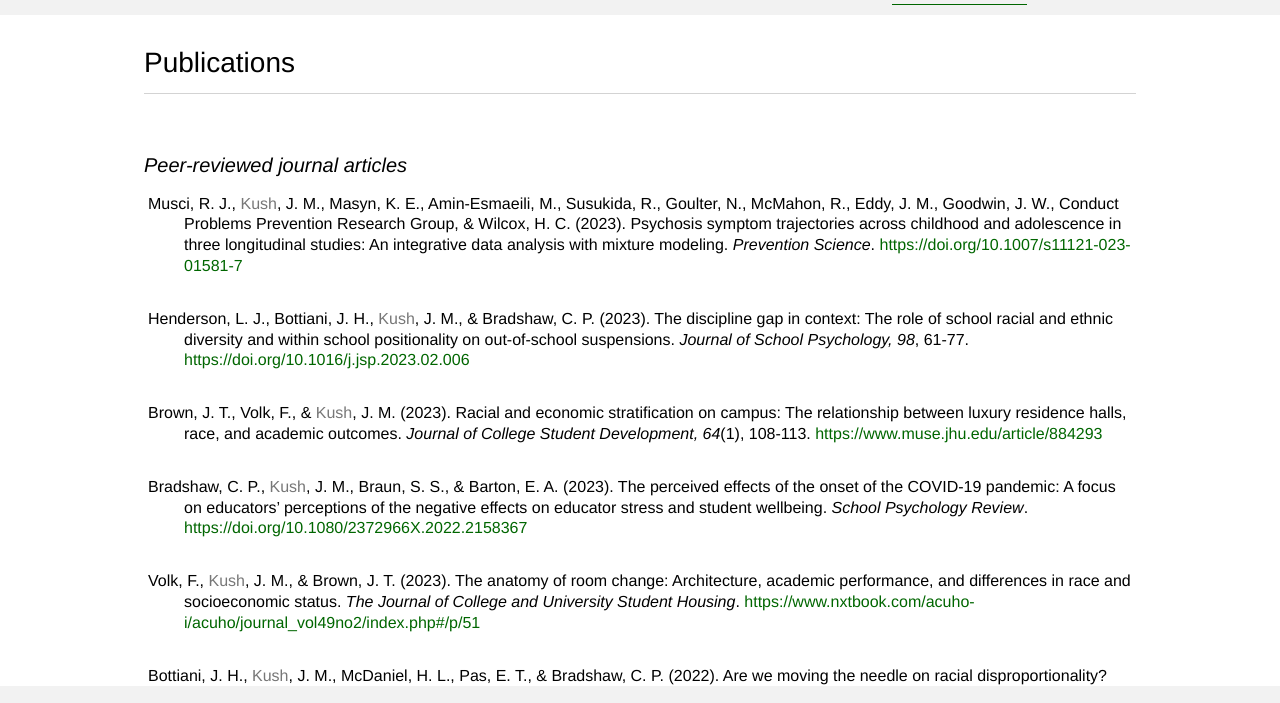
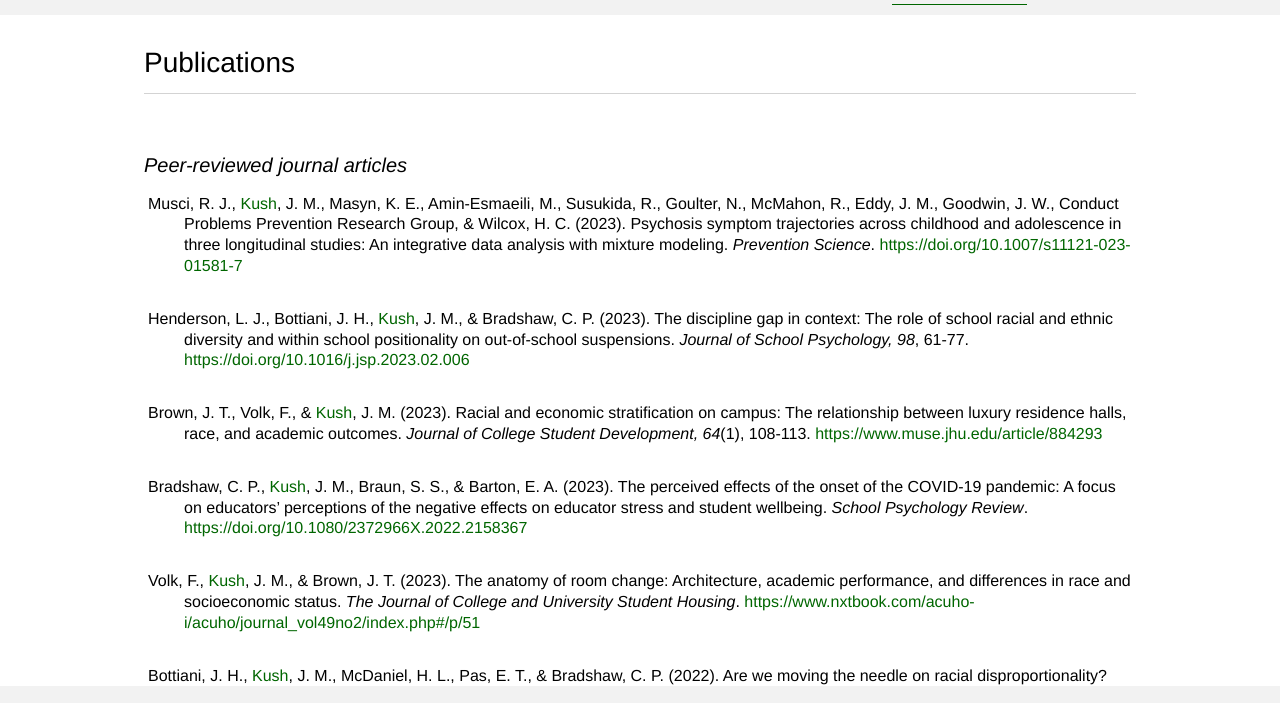
Before and after one commit to jmk7cj/KushPersonalWebsite, a plain HTML site: page publications.html in a window 1280 px wide. Shown: the part 46-749 px from the top of the page. Drawn offline with Linux system fonts and the light colour scheme.

Commit message:
Update index.css

```diff
--- a/index.css
+++ b/index.css
@@ -40,7 +40,8 @@ body{
 /* this colors name in publications list */
 .pub_color{
     /*color: #999999;*/
-    color: #777777;
+    /*color: #777777;*/
+    color: #060;
     /*color: #605e8f;*/
 }
 
```
